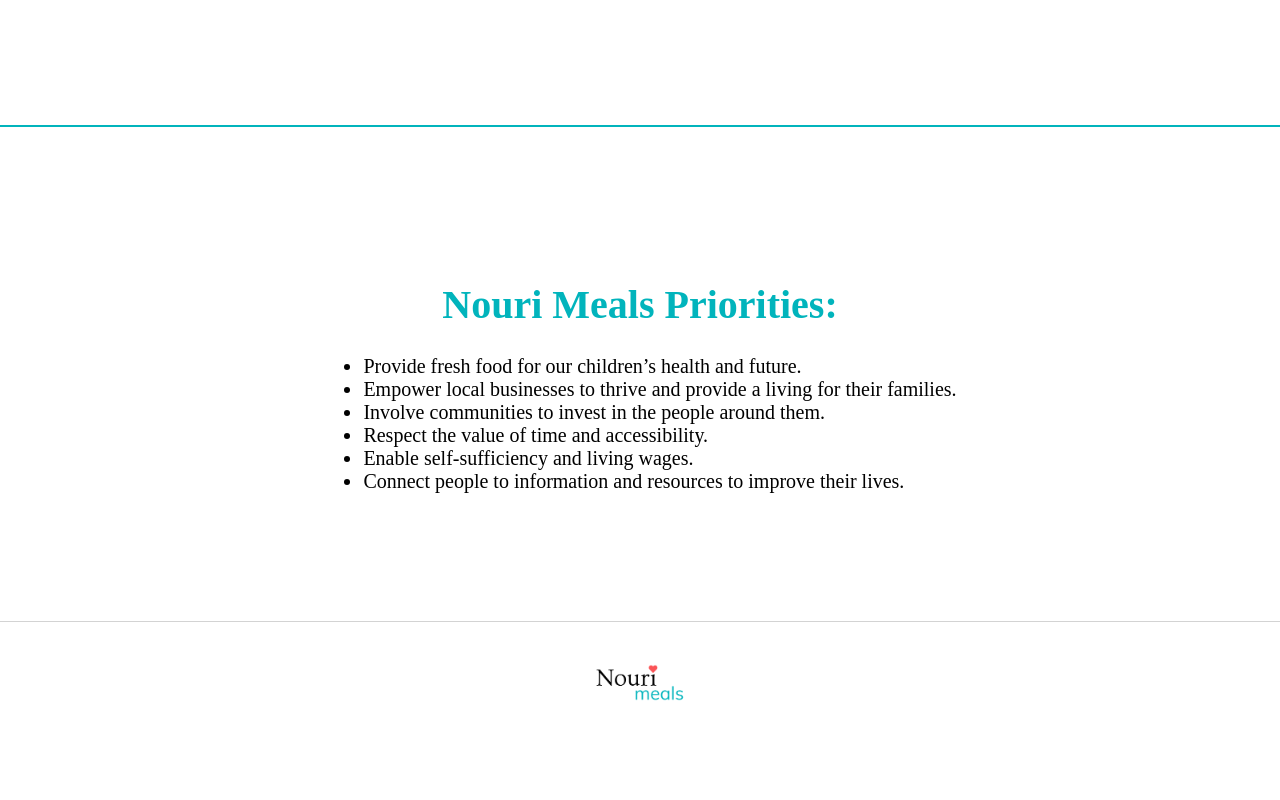
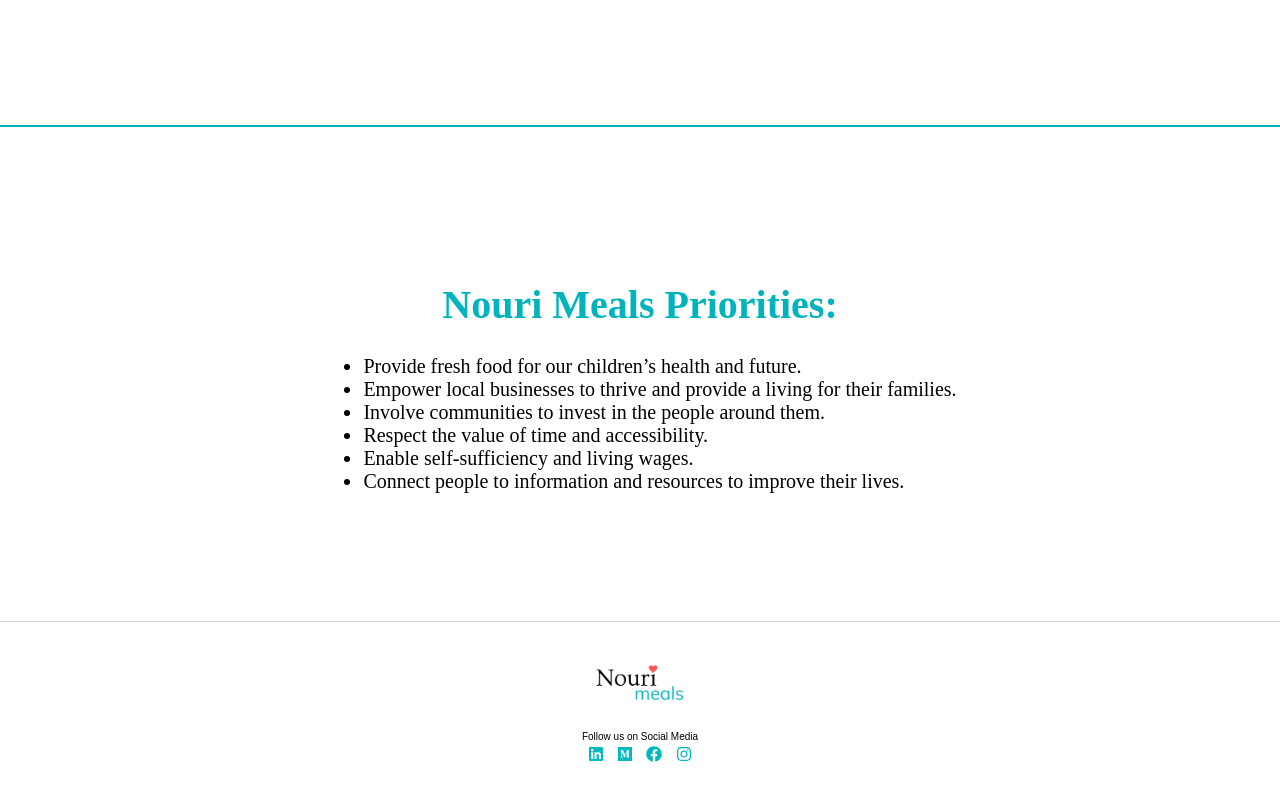
Before and after one commit to nourimeals/website, a React app: page / in a window 1280 px wide. Shown: the part 2309-3109 px from the top of the page. Before the commit the page ends 3053 px from the top, so only its background shows below. Built offline with nearby package versions, Linux system fonts and the light colour scheme; a web font is replaced by a local one.

Commit message:
add social icons (facebook, instagram, linkedin, and medium) to footer, used FontAwesome import

```diff
--- a/src/components/footer/footer.jsx
+++ b/src/components/footer/footer.jsx
@@ -2,17 +2,36 @@ import React from 'react';
 
 import './footer.scss';
 
-import logo from '../../images/nouri-logo.png'
+import logo from '../../images/nouri-logo.png';
 
 // getting Font Awesome import to component
+import { FontAwesomeIcon } from '@fortawesome/react-fontawesome';
+import { faFacebook, faMedium, faInstagram, faLinkedin } from '@fortawesome/free-brands-svg-icons';
+
+const facebookSocial = <FontAwesomeIcon icon={ faFacebook } />
+const linkedinSocial = <FontAwesomeIcon icon={ faLinkedin } />
+const mediumSocial = <FontAwesomeIcon icon={ faMedium } />
+const instagramSocial = <FontAwesomeIcon icon={ faInstagram } />
 
 class Footer extends React.Component {
+  render() {
+    return (
+      <footer>
+      <img className="footer-logo" src={logo} />
 
-  render() {
-    return <footer>
-      <img className="footer-logo" src={logo} />
+      <div className="social-media">
+        <p>Follow us on Social Media</p>
+
+          <div className="social-icons">
+            <a href="https://linkedin.com/company/teamnouri">{linkedinSocial}</a>
+            <a href="https://medium.com/@teamnouri">{mediumSocial}</a>
+            <a href="https://linkedin.com/company/teamnouri">{facebookSocial}</a>
+            <a href="https://www.facebook.com/teamnouri/">{instagramSocial}</a>
+          </div>
+
+      </div>
     </footer>
-  }
+    )};
 }
 
 export default Footer;
--- a/src/components/footer/footer.scss
+++ b/src/components/footer/footer.scss
@@ -9,4 +9,35 @@ footer {
     width: 100px;
     margin: 0 auto;
   }
+
 }
+
+.social-media{
+  margin-top: 2%;
+
+  p {
+    margin: 0 auto;
+    font-size: 10px;
+    text-align: center;
+  }
+
+  .social-icons{
+    display: flex;
+    margin: 0 auto;
+    width: 8%;
+    justify-content: space-between;
+
+    a {
+      text-decoration: none;
+      color: #00b9bf;
+      margin-top: 3%;
+    }
+  }
+
+  @media only screen and (max-width: 700px) {
+    .social-icons {
+    width: 35%;
+    }
+
+  }
+}
```
